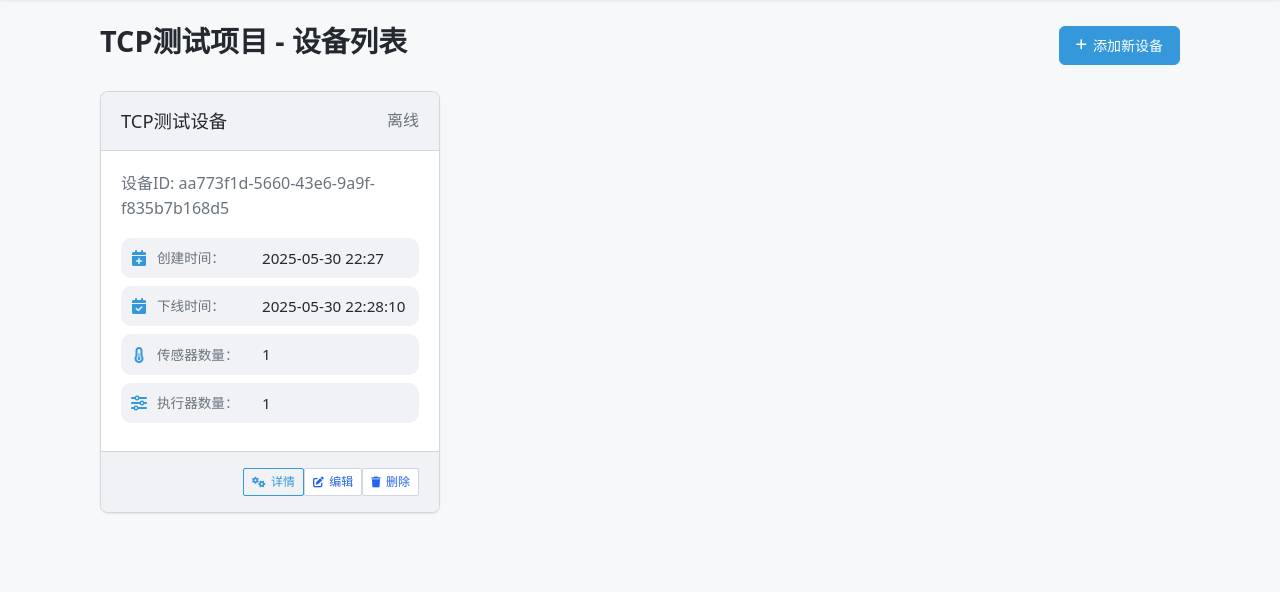
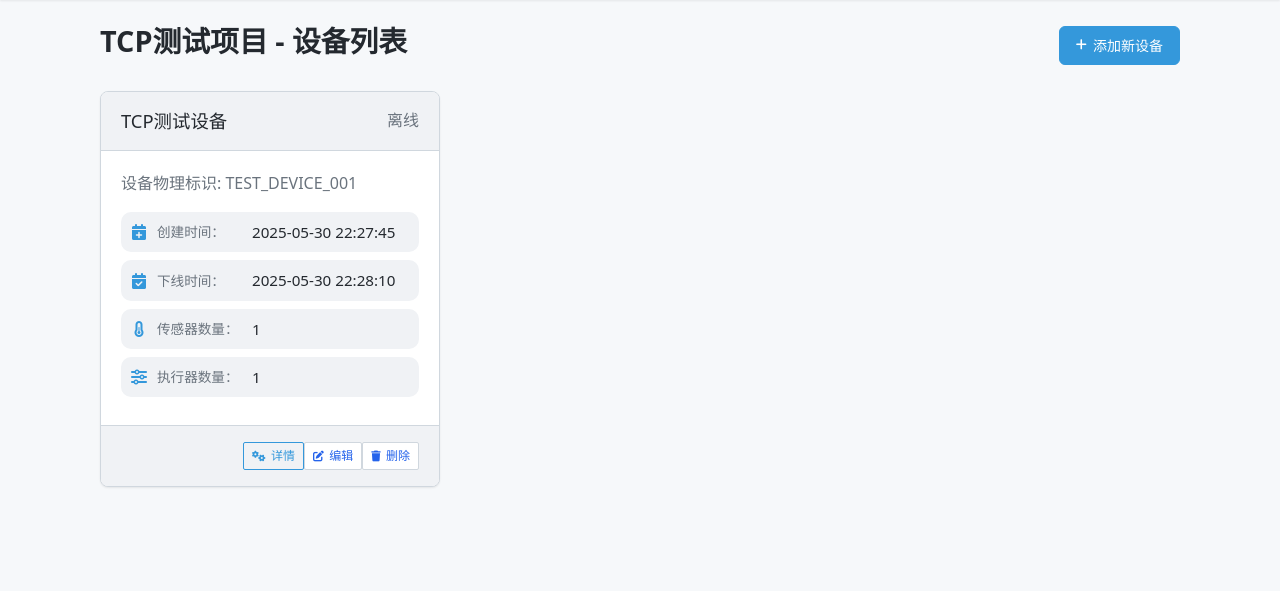
Before and after one commit to Miraitowa-la/NovaCloud, a Django app: page /iot/projects/1d54089c-9299-46b8-ac9f-0550ad03325c/devices/ in a window 1280 px wide. Shown: the part 71-663 px from the top of the page. Run offline with Django 5.2, Linux system fonts and the light colour scheme; a user stored in the database is signed in; data comes from the database, SQL or seed files in the repository.

Commit message:
第六阶段：设备通信处理 (TCP) 与数据初步展示 步骤 6.2：TCP 设备认证逻辑 UI/UX优化

```diff
--- a/templates/iot_devices/device_list.html
+++ b/templates/iot_devices/device_list.html
@@ -41,12 +41,12 @@
                             </div>
                         </div>
                         <div class="card-body">
-                            <p class="card-text text-muted">设备ID: {{ device.device_id }}</p>
+                            <p class="card-text text-muted">设备物理标识: {{ device.device_identifier }}</p>
 
                             <div class="device-attributes">
                                 <!-- 创建时间 -->
                                 <div class="attribute-item border p-2 mb-2">
-                                    <i class="fas fa-calendar-plus"></i> <span class="attribute-label">创建时间：</span><span class="attribute-value">{{ device.created_at|date:"Y-m-d H:i" }}</span>
+                                    <i class="fas fa-calendar-plus"></i> <span class="attribute-label">创建时间：</span><span class="attribute-value">{{ device.created_at|date:"Y-m-d H:i:s" }}</span>
                                 </div>
 
                                 <!-- 最后上线/下线时间 -->
@@ -119,7 +119,7 @@
         font-weight: 500;
         margin-right: 5px;
         display: inline-block;
-        width: 100px;
+        width: 90px;
     }
 
     .attribute-value {
--- a/templates/iot_devices/project_list.html
+++ b/templates/iot_devices/project_list.html
@@ -41,7 +41,7 @@
                                 </div>
 
                                 <div class="attribute-item border p-2 mb-2">
-                                    <i class="fas fa-calendar-alt"></i> <span class="attribute-label">创建时间：</span><span class="attribute-value">{{ project.created_at|date:"Y-m-d H:i" }}</span>
+                                    <i class="fas fa-calendar-alt"></i> <span class="attribute-label">创建时间：</span><span class="attribute-value">{{ project.created_at|date:"Y-m-d H:i:s" }}</span>
                                 </div>
                             </div>
                         </div>
```
